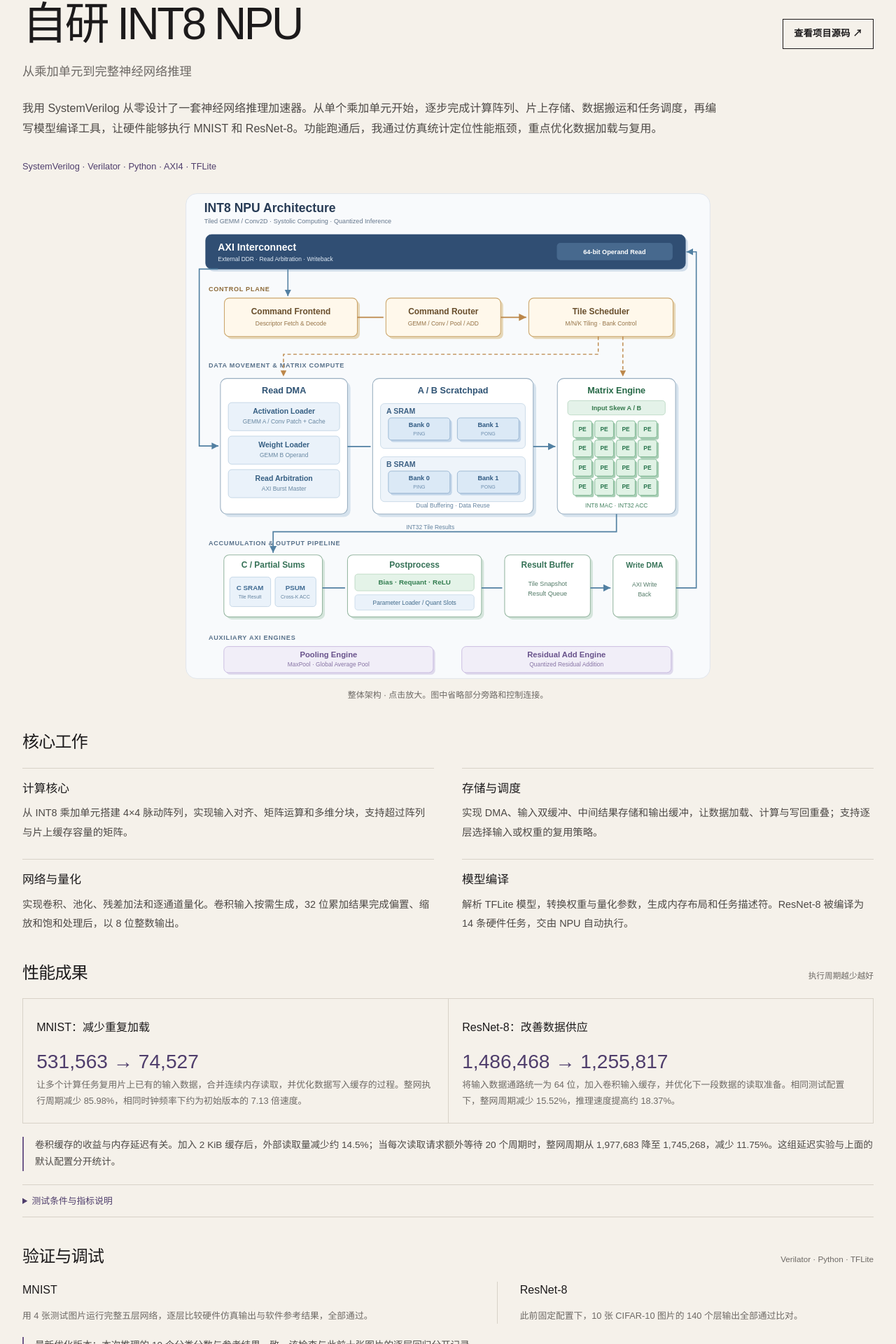
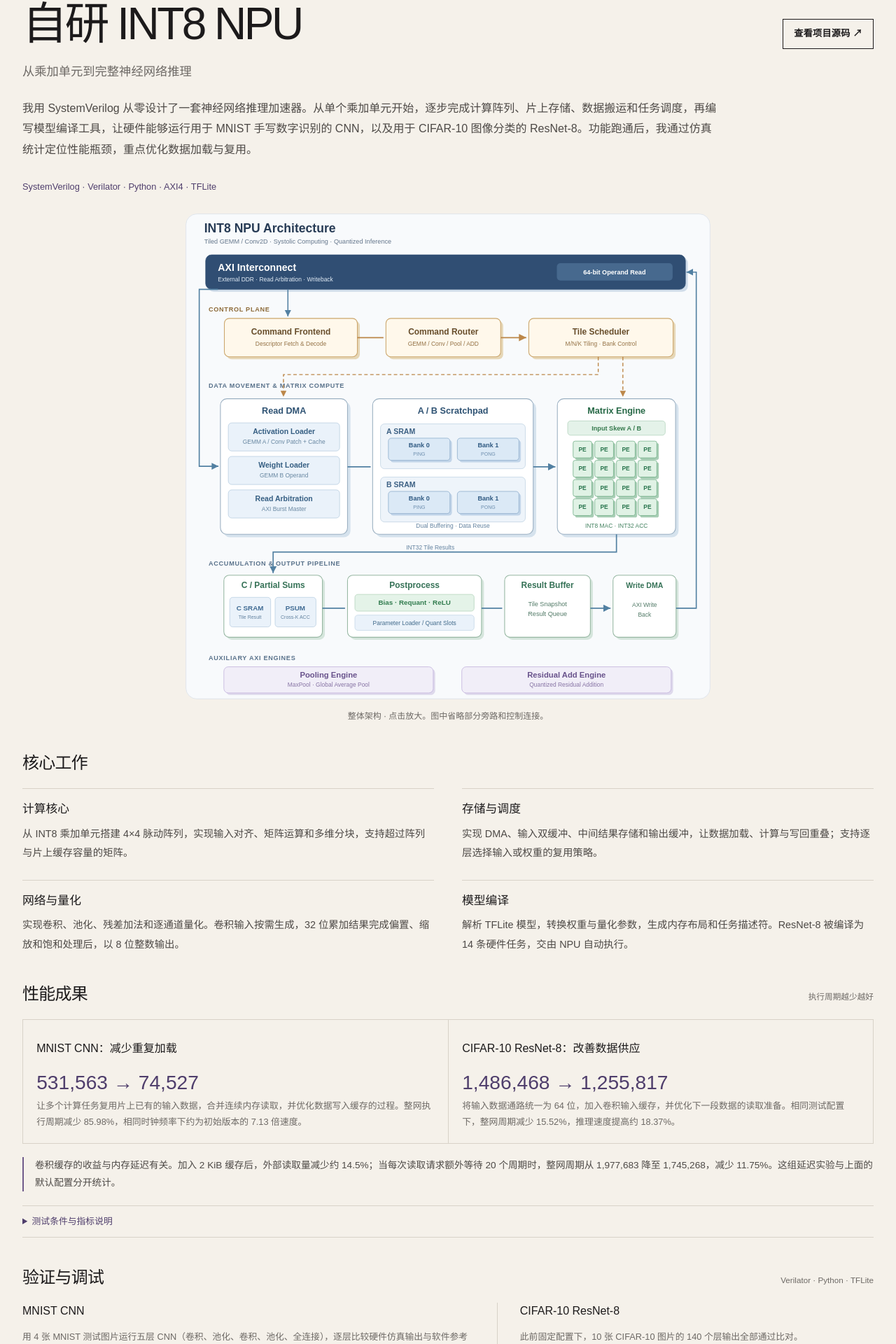
Before and after one commit to gaozhouhao/my-website, a Next.js app: page /projects/int8-systolic-npu in a window 1280 px wide. Shown: the part 168-2088 px from the top of the page at 70% size. Built offline with nearby package versions, Linux system fonts and the light colour scheme.

Commit message:
Distinguish MNIST CNN from CIFAR-10 ResNet-8

```diff
--- a/app/page.tsx
+++ b/app/page.tsx
@@ -79,7 +79,7 @@ export function HomePage({ locale }: { locale: Locale }) {
         </article>
         <article className="showcase-card showcase-wide">
           <Link href={href("/projects/int8-systolic-npu")} className="showcase-media"><Image src="/projects/npu-project-cover.svg" alt={zh ? "INT8 NPU 模块级架构图" : "INT8 NPU block architecture"} width={1080} height={1000} style={{objectFit:"contain"}} sizes="(max-width: 800px) 100vw, 55vw" /></Link>
-          <div className="showcase-copy"><p className="eyebrow">{zh ? "数字 IC · NPU 微架构 · RTL" : "Digital IC · NPU Architecture · RTL"}</p><h3>{zh ? "自研 INT8 NPU 与 ResNet-8 推理" : "INT8 NPU and ResNet-8 Inference"}</h3><p>{zh ? "用 SystemVerilog 从零设计神经网络加速器，完成计算阵列、存储调度和模型编译工具。支持 MNIST 与 ResNet-8，并通过数据复用和存储优化，将 MNIST 推理速度提高至初始版本的 7.13 倍。" : "Designed a neural network accelerator from scratch in SystemVerilog, including the compute array, memory scheduling and model compiler. Runs MNIST and ResNet-8; data reuse and memory improvements deliver a 7.13× MNIST speedup over the initial version."}</p><Link className="card-link" href={href("/projects/int8-systolic-npu")}>{t.view} →</Link></div>
+          <div className="showcase-copy"><p className="eyebrow">{zh ? "数字 IC · NPU 微架构 · RTL" : "Digital IC · NPU Architecture · RTL"}</p><h3>{zh ? "自研 INT8 NPU 与 ResNet-8 推理" : "INT8 NPU and ResNet-8 Inference"}</h3><p>{zh ? "用 SystemVerilog 从零设计神经网络加速器，完成计算阵列、存储调度和模型编译工具。支持用于 MNIST 手写数字识别的 CNN 和用于 CIFAR-10 图像分类的 ResNet-8，并通过数据复用和存储优化，将 MNIST CNN 的推理速度提高至初始版本的 7.13 倍。" : "Designed a neural network accelerator from scratch in SystemVerilog, including the compute array, memory scheduling and model compiler. Runs a CNN for MNIST digit recognition and ResNet-8 for CIFAR-10 image classification; data reuse and memory improvements deliver a 7.13× speedup for the MNIST CNN over the initial version."}</p><Link className="card-link" href={href("/projects/int8-systolic-npu")}>{t.view} →</Link></div>
         </article>
         <article className="showcase-card">
           <Link href={href("/projects/class-ab-amplifier")} className="dual-media"><Image src="/projects/bias-schematic.webp" alt={locale === "zh" ? "Class AB 音频放大器偏置与启动电路原理图" : "Class-AB amplifier bias and startup schematic"} width={1920} height={1080} sizes="(max-width: 800px) 50vw, 24vw" /><Image src="/projects/opamp-layout.webp" alt={locale === "zh" ? "Class AB 音频放大器全定制版图" : "Class-AB amplifier full-custom layout"} width={937} height={759} sizes="(max-width: 800px) 50vw, 24vw" /></Link>
--- a/app/projects/int8-systolic-npu/Overview.tsx
+++ b/app/projects/int8-systolic-npu/Overview.tsx
@@ -9,7 +9,7 @@ export default function Overview({locale}:{locale:Locale}) {
   return <main id="main-content" className={`page-shell ${styles.page}`} lang={zh?"zh-CN":"en"}>
     <p className="eyebrow">{t("数字集成电路 · 硬件设计 · 神经网络加速","Digital IC · RTL design · Neural network acceleration")}</p>
     <div className={styles.heading}><div><h1 className="page-title">{t("自研 INT8 NPU","INT8 Neural Processing Unit")}</h1><p className={styles.subtitle}>{t("从乘加单元到完整神经网络推理","From a multiply-accumulate unit to full-network inference")}</p></div><a className="button" href="https://github.com/gaozhouhao/npu" target="_blank" rel="noreferrer">{t("查看项目源码 ↗","View source ↗")}</a></div>
-    <p className={styles.intro}>{t("我用 SystemVerilog 从零设计了一套神经网络推理加速器。从单个乘加单元开始，逐步完成计算阵列、片上存储、数据搬运和任务调度，再编写模型编译工具，让硬件能够执行 MNIST 和 ResNet-8。功能跑通后，我通过仿真统计定位性能瓶颈，重点优化数据加载与复用。","I designed this neural network accelerator from scratch in SystemVerilog. Starting with a multiply-accumulate unit, I built the compute array, on-chip memory, data transfer and scheduling, then wrote a model compiler to run MNIST and ResNet-8. Once the networks worked, I used simulation counters to identify bottlenecks and improve data loading and reuse.")}</p>
+    <p className={styles.intro}>{t("我用 SystemVerilog 从零设计了一套神经网络推理加速器。从单个乘加单元开始，逐步完成计算阵列、片上存储、数据搬运和任务调度，再编写模型编译工具，让硬件能够运行用于 MNIST 手写数字识别的 CNN，以及用于 CIFAR-10 图像分类的 ResNet-8。功能跑通后，我通过仿真统计定位性能瓶颈，重点优化数据加载与复用。","I designed this neural network accelerator from scratch in SystemVerilog. Starting with a multiply-accumulate unit, I built the compute array, on-chip memory, data transfer and scheduling, then wrote a model compiler to run a CNN for MNIST digit recognition and ResNet-8 for CIFAR-10 image classification. Once the networks worked, I used simulation counters to identify bottlenecks and improve data loading and reuse.")}</p>
     <p className={styles.techTags}>SystemVerilog · Verilator · Python · AXI4 · TFLite</p>
     <figure className={styles.cover}>
       <a href="/projects/npu-project-cover.svg" target="_blank" rel="noreferrer" aria-label={t("放大查看 NPU 架构图（新窗口）","Open full-size NPU architecture in a new tab")}><Image src="/projects/npu-project-cover.svg" alt={t("NPU 架构：任务控制、DMA、双缓冲、4×4 脉动阵列、量化后处理与结果写回","NPU architecture: command control, DMA, double buffering, 4×4 array, quantization and writeback")} width={1080} height={1000} sizes="(max-width: 800px) 100vw, 760px" priority /></a>
@@ -25,14 +25,14 @@ export default function Overview({locale}:{locale:Locale}) {
     </section>
     <section className={styles.section} aria-labelledby="npu-performance"><div className={styles.sectionTitle}><h2 id="npu-performance">{t("性能成果","Performance results")}</h2><span>{t("执行周期越少越好","Fewer cycles is better")}</span></div>
       <div className={styles.updateGrid}>
-        <article><h3>{t("MNIST：减少重复加载","MNIST: eliminate repeated loads")}</h3><div className={styles.resultNumbers}>531,563 → 74,527</div><p>{t("让多个计算任务复用片上已有的输入数据，合并连续内存读取，并优化数据写入缓存的过程。整网执行周期减少 85.98%，相同时钟频率下约为初始版本的 7.13 倍速度。","Reuse inputs already held on chip, combine contiguous reads and streamline buffer writes. Total cycles fall by 85.98%, giving a 7.13× speedup at the same clock frequency.")}</p></article>
-        <article id="npu-memory"><h3>{t("ResNet-8：改善数据供应","ResNet-8: improve data supply")}</h3><div className={styles.resultNumbers}>1,486,468 → 1,255,817</div><p>{t("将输入数据通路统一为 64 位，加入卷积输入缓存，并优化下一段数据的读取准备。相同测试配置下，整网周期减少 15.52%，推理速度提高约 18.37%。","Use a native 64-bit operand path, add a convolution input cache and prepare subsequent reads earlier. Under the same test configuration, cycles fall by 15.52%, improving inference speed by 18.37%.")}</p></article>
+        <article><h3>{t("MNIST CNN：减少重复加载","MNIST CNN: eliminate repeated loads")}</h3><div className={styles.resultNumbers}>531,563 → 74,527</div><p>{t("让多个计算任务复用片上已有的输入数据，合并连续内存读取，并优化数据写入缓存的过程。整网执行周期减少 85.98%，相同时钟频率下约为初始版本的 7.13 倍速度。","Reuse inputs already held on chip, combine contiguous reads and streamline buffer writes. Total cycles fall by 85.98%, giving a 7.13× speedup at the same clock frequency.")}</p></article>
+        <article id="npu-memory"><h3>{t("CIFAR-10 ResNet-8：改善数据供应","CIFAR-10 ResNet-8: improve data supply")}</h3><div className={styles.resultNumbers}>1,486,468 → 1,255,817</div><p>{t("将输入数据通路统一为 64 位，加入卷积输入缓存，并优化下一段数据的读取准备。相同测试配置下，整网周期减少 15.52%，推理速度提高约 18.37%。","Use a native 64-bit operand path, add a convolution input cache and prepare subsequent reads earlier. Under the same test configuration, cycles fall by 15.52%, improving inference speed by 18.37%.")}</p></article>
       </div>
       <p className={styles.finding}>{t("卷积缓存的收益与内存延迟有关。加入 2 KiB 缓存后，外部读取量减少约 14.5%；当每次读取请求额外等待 20 个周期时，整网周期从 1,977,683 降至 1,745,268，减少 11.75%。这组延迟实验与上面的默认配置分开统计。","The convolution cache’s benefit depends on memory latency. A 2 KiB cache reduces external read traffic by about 14.5%. With 20 extra cycles before each read burst’s first beat, inference falls from 1,977,683 to 1,745,268 cycles, an 11.75% reduction. This experiment is separate from the default configuration above.")}</p>
-      <details className={styles.details}><summary>{t("测试条件与指标说明","Test conditions and metric definitions")}</summary><p>{t("所有数据来自 Verilator 仿真。MNIST 使用同一网络和 4×4 阵列，最终配置启用中间结果缓存和跨分块输入复用。ResNet-8 使用自动数据流选择，比较的是外部 64 位、内部 32 位的数据适配版本与后续原生 64 位优化版本。两种模型之间不直接比较加速比。","All measurements are from Verilator. MNIST uses the same network and 4×4 array, with partial-sum storage and multi-tile input reuse enabled in the final configuration. ResNet-8 uses automatic dataflow selection; its comparison starts with a 64-to-32-bit read adapter and ends with the native 64-bit path and subsequent optimizations. Speedups are not compared across models.")}</p><p>{t("16 个计算单元每周期最多完成 16 次乘加。ResNet-8 实际执行 12,504,064 次乘加，除以整网周期和每周期峰值，得到 62.23% 的利用率。其中包含数据加载、池化、残差加法和写回所用的时间。缓存延迟实验在最后一轮读取控制优化之前进行，采用固定首数据延迟，并非某款真实 DDR 的时序模型。","The 16 units support up to 16 MACs per cycle. ResNet-8 executes 12,504,064 MACs; dividing by total cycles and peak MACs per cycle gives 62.23% utilization, including time spent loading, pooling, residual addition and writeback. The cache experiment predates the final read-control optimization and uses fixed first-beat latency, not a specific DDR timing model.")}</p></details>
+      <details className={styles.details}><summary>{t("测试条件与指标说明","Test conditions and metric definitions")}</summary><p>{t("所有数据来自 Verilator 仿真。MNIST CNN 的优化前后使用同一网络和 4×4 阵列，最终配置启用中间结果缓存和跨分块输入复用。ResNet-8 使用自动数据流选择，比较的是外部 64 位、内部 32 位的数据适配版本与后续原生 64 位优化版本。两种模型之间不直接比较加速比。","All measurements are from Verilator. The MNIST CNN comparison uses the same network and 4×4 array, with partial-sum storage and multi-tile input reuse enabled in the final configuration. ResNet-8 uses automatic dataflow selection; its comparison starts with a 64-to-32-bit read adapter and ends with the native 64-bit path and subsequent optimizations. Speedups are not compared across models.")}</p><p>{t("16 个计算单元每周期最多完成 16 次乘加。ResNet-8 实际执行 12,504,064 次乘加，除以整网周期和每周期峰值，得到 62.23% 的利用率。其中包含数据加载、池化、残差加法和写回所用的时间。缓存延迟实验在最后一轮读取控制优化之前进行，采用固定首数据延迟，并非某款真实 DDR 的时序模型。","The 16 units support up to 16 MACs per cycle. ResNet-8 executes 12,504,064 MACs; dividing by total cycles and peak MACs per cycle gives 62.23% utilization, including time spent loading, pooling, residual addition and writeback. The cache experiment predates the final read-control optimization and uses fixed first-beat latency, not a specific DDR timing model.")}</p></details>
     </section>
     <section className={styles.section} aria-labelledby="npu-verification"><div className={styles.sectionTitle}><h2 id="npu-verification">{t("验证与调试","Verification and debugging")}</h2><span>Verilator · Python · TFLite</span></div>
-      <div className={styles.verification}><div><h3>MNIST</h3><p>{t("用 4 张测试图片运行完整五层网络，逐层比较硬件仿真输出与软件参考结果，全部通过。","Four test images pass all five layer-by-layer comparisons between RTL outputs and the software reference.")}</p></div><div id="resnet-profile"><h3>ResNet-8</h3><p>{t("此前固定配置下，10 张 CIFAR-10 图片的 140 个层输出全部通过比对。","An earlier fixed configuration passed 140 layer-output comparisons across ten CIFAR-10 images. ")}</p></div></div>
+      <div className={styles.verification}><div><h3>MNIST CNN</h3><p>{t("用 4 张 MNIST 测试图片运行五层 CNN（卷积、池化、卷积、池化、全连接），逐层比较硬件仿真输出与软件参考结果，全部通过。","Four MNIST test images pass all five layer-by-layer CNN comparisons between RTL outputs and the software reference.")}</p></div><div id="resnet-profile"><h3>CIFAR-10 ResNet-8</h3><p>{t("此前固定配置下，10 张 CIFAR-10 图片的 140 个层输出全部通过比对。","An earlier fixed configuration passed 140 layer-output comparisons across ten CIFAR-10 images. ")}</p></div></div>
       <p className={styles.finding}>{t("最新优化版本：本次推理的 10 个分类分数与参考结果一致。该检查与此前十张图片的逐层回归分开记录。","Latest optimized version: all ten classification scores in this run match the reference. This check is separate from the earlier ten-image layer regression.")}</p>
       <p className={styles.note}>{t("尚未完成整个 CIFAR-10 测试集的准确率评估。扩大测试时曾发现量化舍入造成的微小数值差异，因此局部回归通过不代表所有输入都与 TFLite 完全一致。","Full CIFAR-10 test-set accuracy has not been evaluated. Broader tests have exposed small quantization-rounding differences, so these regressions do not establish universal TFLite bit-exactness.")}</p>
       <details className={styles.details}><summary>{t("调试案例：DMA 完成信号漏接","Debugging a completion-handshake failure")}</summary><p>{t("现象：增加输入复用后，全连接层超时，数据已加载到缓存，调度器却仍在等待。原因：其中一路 DMA 提前结束，只持续一个周期的完成信号被漏接。修复：从请求阶段开始记录完成状态，直至两路输入就绪，修改后通过输出比对与整网回归。","After input reuse was added, the fully connected layer timed out despite ready buffers. One DMA finished early and the scheduler missed its one-cycle completion pulse. The fix records completion from the request phase until both inputs are ready. Output comparisons and full-network regression passed afterward.")}</p></details>
--- a/lib/content.ts
+++ b/lib/content.ts
@@ -46,8 +46,8 @@ export const projectSummaries: readonly ProjectSummary[] = [
     titleZh: "自研 INT8 NPU",
     direction: "Digital IC · RTL · CNN Inference",
     directionZh: "数字集成电路 · RTL · CNN 推理",
-    summary: "Designed an INT8 neural network accelerator in SystemVerilog, from the compute array and memory system to model compilation. Runs MNIST and ResNet-8 in RTL simulation. Data reuse and memory optimizations deliver a 7.13× MNIST speedup over the initial version.",
-    summaryZh: "用 SystemVerilog 从零设计 INT8 神经网络加速器，完成计算阵列、片上存储、任务调度和模型编译。已在 RTL 仿真中运行 MNIST 与 ResNet-8，通过数据复用和存储优化，将 MNIST 推理速度提高至初始版本的 7.13 倍。",
+    summary: "Designed an INT8 neural network accelerator in SystemVerilog, from the compute array and memory system to model compilation. Runs a CNN for MNIST digit recognition and ResNet-8 for CIFAR-10 image classification in RTL simulation. Data reuse and memory optimizations deliver a 7.13× speedup for the MNIST CNN over the initial version.",
+    summaryZh: "用 SystemVerilog 从零设计 INT8 神经网络加速器，完成计算阵列、片上存储、任务调度和模型编译。已在 RTL 仿真中运行用于 MNIST 手写数字识别的 CNN 和用于 CIFAR-10 图像分类的 ResNet-8，通过数据复用和存储优化，将 MNIST CNN 的推理速度提高至初始版本的 7.13 倍。",
     featured: true,
   },
   {
```
